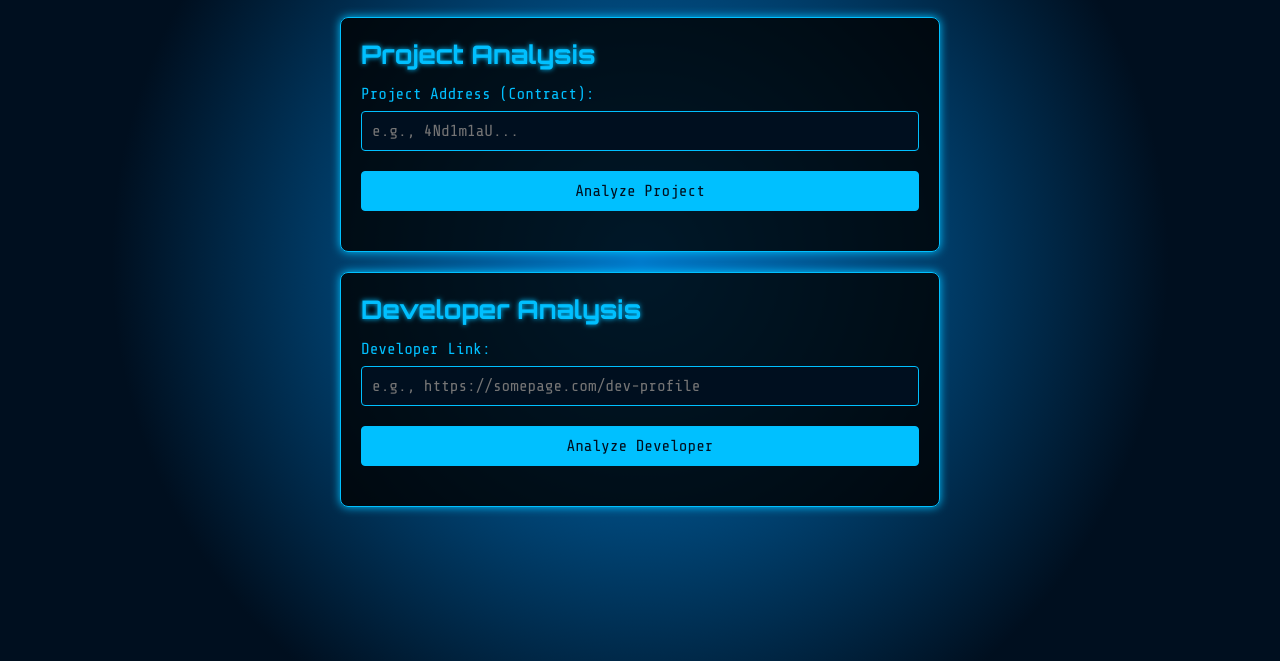
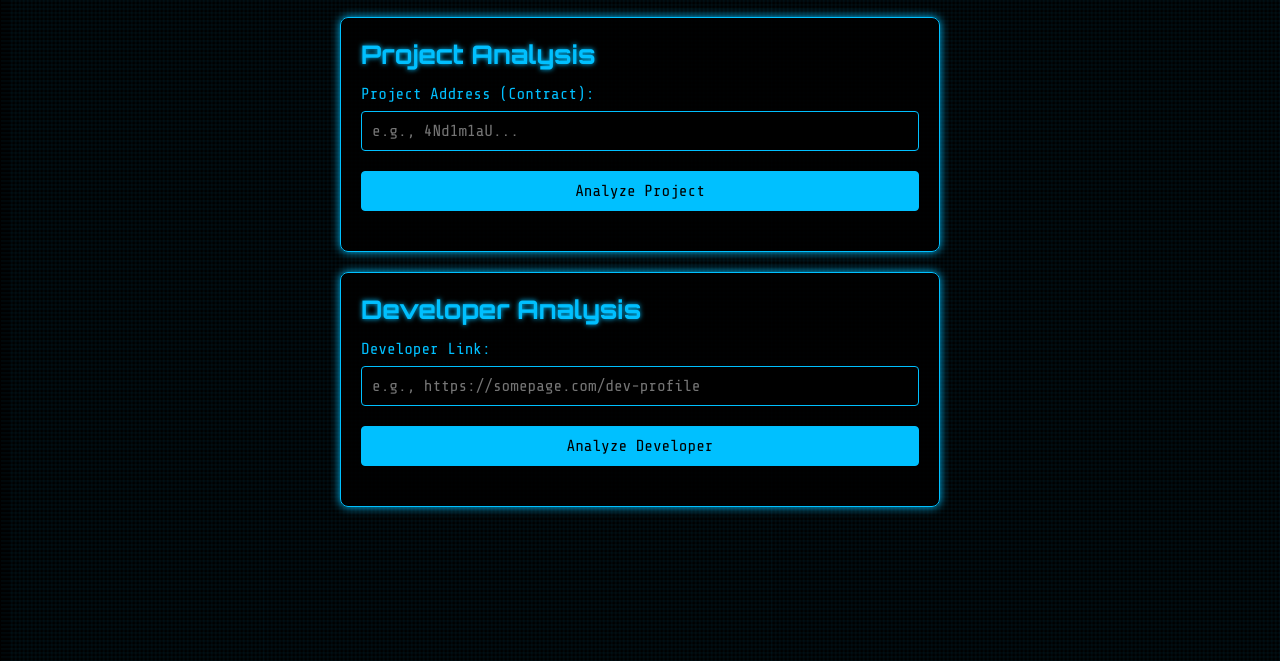
Before and after one commit to c76224892/solscan, a plain HTML site: page index.html in a window 1280 px wide. Shown: the part 139-800 px from the top of the page. Drawn offline with nearby package versions, Linux system fonts and the light colour scheme.

Commit message:
Update index.html

```diff
--- a/index.html
+++ b/index.html
@@ -13,7 +13,7 @@
     * { margin: 0; padding: 0; box-sizing: border-box; }
     body {
       font-family: 'Share Tech Mono', monospace;
-      background: #000F1F;
+      background: #000; /* base background for hacker style */
       color: #00C0FF;
       position: relative;
       padding: 20px;
@@ -21,31 +21,63 @@
       min-height: 100vh;
     }
 
-    /* Animation Background */
+    /* Hacker-style animated background */
     #animationBackground {
       position: fixed;
       top: 0;
       left: 0;
       width: 100%;
       height: 100%;
-      z-index: -3;
-      background: radial-gradient(circle at center, #003F5C, #000F1F 70%);
+      background: black;
+      z-index: -5;
       overflow: hidden;
-      animation: solanaMeta 4s ease-in-out infinite alternate;
     }
-    @keyframes solanaMeta {
-      0% { background: radial-gradient(circle at center, #003F5C, #000F1F 70%); }
-      100% { background: radial-gradient(circle at center, #007ACC, #000F1F 70%); }
+    /* Create pseudo-elements for vertical lines glitch effect */
+    #animationBackground::before,
+    #animationBackground::after {
+      content: '';
+      position: absolute;
+      top: -50%;
+      width: 200%;
+      height: 200%;
+      background: repeating-linear-gradient(
+        0deg,
+        transparent,
+        transparent 2px,
+        rgba(0, 192, 255, 0.1) 3px,
+        rgba(0, 192, 255, 0.1) 4px
+      );
+      animation: glitch 3s infinite;
+    }
+    #animationBackground::after {
+      background: repeating-linear-gradient(
+        90deg,
+        transparent,
+        transparent 2px,
+        rgba(0, 192, 255, 0.1) 3px,
+        rgba(0, 192, 255, 0.1) 4px
+      );
+      animation-direction: reverse;
+    }
+    @keyframes glitch {
+      0% { transform: translate(0,0); opacity: 1; }
+      20% { transform: translate(-10px,10px); opacity: 0.8; }
+      40% { transform: translate(10px,-10px); opacity: 0.6; }
+      60% { transform: translate(-5px,5px); opacity: 0.4; }
+      80% { transform: translate(5px,-5px); opacity: 0.7; }
+      100% { transform: translate(0,0); opacity: 1; }
     }
 
     .section-container {
-      background: rgba(0, 0, 0, 0.8);
+      background: rgba(0, 0, 0, 0.85);
       border: 1px solid #00C0FF;
       padding: 20px;
       margin: 20px auto;
       max-width: 600px;
       box-shadow: 0 0 10px #00C0FF;
       border-radius: 8px;
+      position: relative;
+      z-index: 1;
     }
 
     h1, h2 {
@@ -54,7 +86,12 @@
       text-shadow: 0 0 5px #00C0FF;
       margin-bottom: 20px;
     }
-    h1 { font-size: 3rem; text-align: center; margin-bottom: 10px; animation: titlePulse 2s infinite alternate; }
+    h1 {
+      font-size: 3rem;
+      text-align: center;
+      margin-bottom: 10px;
+      animation: titlePulse 2s infinite alternate;
+    }
     @keyframes titlePulse { 0% { transform: scale(1); } 100% { transform: scale(1.03); } }
     h2 { font-size: 1.6rem; margin-bottom: 10px; }
 
@@ -71,14 +108,14 @@
     label { display: block; margin-top: 15px; color: #00C0FF; }
     input, button {
       width: 100%; padding: 10px; margin-top: 8px;
-      border: 1px solid #00C0FF; background: #000F1F;
+      border: 1px solid #00C0FF; background: #000;
       color: #00C0FF; font-family: inherit; font-size: 1rem;
       border-radius: 4px;
     }
     input:focus, button:focus { outline: none; }
     button {
       cursor: pointer; margin-top: 20px;
-      background: #00C0FF; color: #000F1F;
+      background: #00C0FF; color: #000;
       transition: background 0.3s;
     }
     button:hover { background: #0089cc; }
@@ -117,7 +154,8 @@
 
     .learn-more-btn {
       margin-top: 15px;
-      padding: 10px;
+      padding: 15px 25px;
+      font-size: 1.2rem;
       background: #FF0033;
       border: none;
       border-radius: 4px;
@@ -139,13 +177,13 @@
       border-radius: 8px;
       text-align: center;
     }
-    #botInfo a, #botInfo button {
+    #botInfo button {
       margin-top: 20px;
       padding: 10px;
       background: #00C0FF;
       border: none;
       border-radius: 4px;
-      color: #000F1F;
+      color: #000;
       font-family: inherit;
       font-size: 1rem;
       cursor: pointer;
@@ -153,7 +191,7 @@
       text-decoration: none;
       display: inline-block;
     }
-    #botInfo a:hover, #botInfo button:hover {
+    #botInfo button:hover {
       background: #0089cc;
     }
   </style>
@@ -287,13 +325,11 @@
     const allSections = document.querySelectorAll('.section-container');
 
     learnMoreBtn.addEventListener('click', () => {
-      // Hide analysis sections and show bot info
       allSections.forEach(section => section.classList.add('hidden'));
       botInfoSection.classList.remove('hidden');
     });
 
     goBackBtn.addEventListener('click', () => {
-      // Hide bot info and show analysis sections
       botInfoSection.classList.add('hidden');
       allSections.forEach(section => section.classList.remove('hidden'));
     });
```
